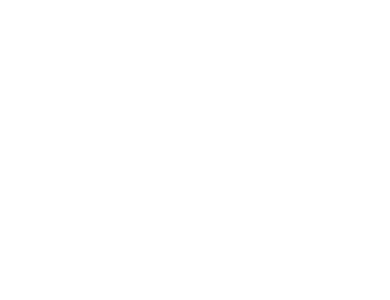
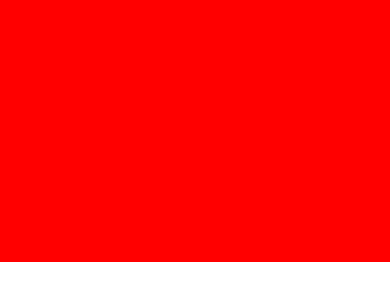
Before and after one commit to zhoujingking/react-native-demo, a React Native app: screen / in a window 390 px wide. Shown: the part 238-538 px from the top of the page. Built offline with nearby package versions, Linux system fonts and the light colour scheme.

Commit message:
feat: swipable view  in terms of ScrollView

```diff
--- a/package.json
+++ b/package.json
@@ -8,11 +8,12 @@
     "lint": "eslint .",
     "start": "react-native start",
     "test": "jest",
-    "pod-install": "RCT_NEW_ARCH_ENABLED=1 bundle exec pod install"
+    "pod-install": "cd ios && RCT_NEW_ARCH_ENABLED=1 bundle exec pod install"
   },
   "dependencies": {
     "react": "18.2.0",
-    "react-native": "0.71.10"
+    "react-native": "0.71.10",
+    "react-native-safe-area-context": "^4.5.3"
   },
   "devDependencies": {
     "@babel/core": "^7.20.0",
--- a/src/App.js
+++ b/src/App.js
@@ -1,12 +1,41 @@
 import React from 'react';
-import { View } from 'react-native';
+import { Dimensions, ScrollView, Text, View } from 'react-native';
 import PropTypes from 'prop-types';
+
+import { SafeAreaProvider, SafeAreaView } from 'react-native-safe-area-context';
+
+const WIDTH = Dimensions.get('window').width;
 
 function App(props) {
   return (
-    <View></View>
+    <SafeAreaProvider>
+      <SafeAreaView>
+        <ScrollView style={{
+          backgroundColor: '#F4F5F6'
+        }}
+          horizontal={true}
+          pagingEnabled={true}
+          showsHorizontalScrollIndicator={false}
+        >
+          <View style={{
+            flexDirection: 'row'
+          }}>
+            <View style={{
+              width: WIDTH,
+              height: 500,
+              backgroundColor: 'red'
+            }}></View>
+            <View style={{
+              width: WIDTH,
+              height: 500,
+              backgroundColor: 'purple'
+            }}></View>
+          </View>
+        </ScrollView>
+      </SafeAreaView>
+    </SafeAreaProvider>
   );
 }
-App.defaultProps={};
-App.propTypes={};
+App.defaultProps = {};
+App.propTypes = {};
 export default App;
```
Also changed, not shown: 3 other files (tests, documents, lock files or other folders).
